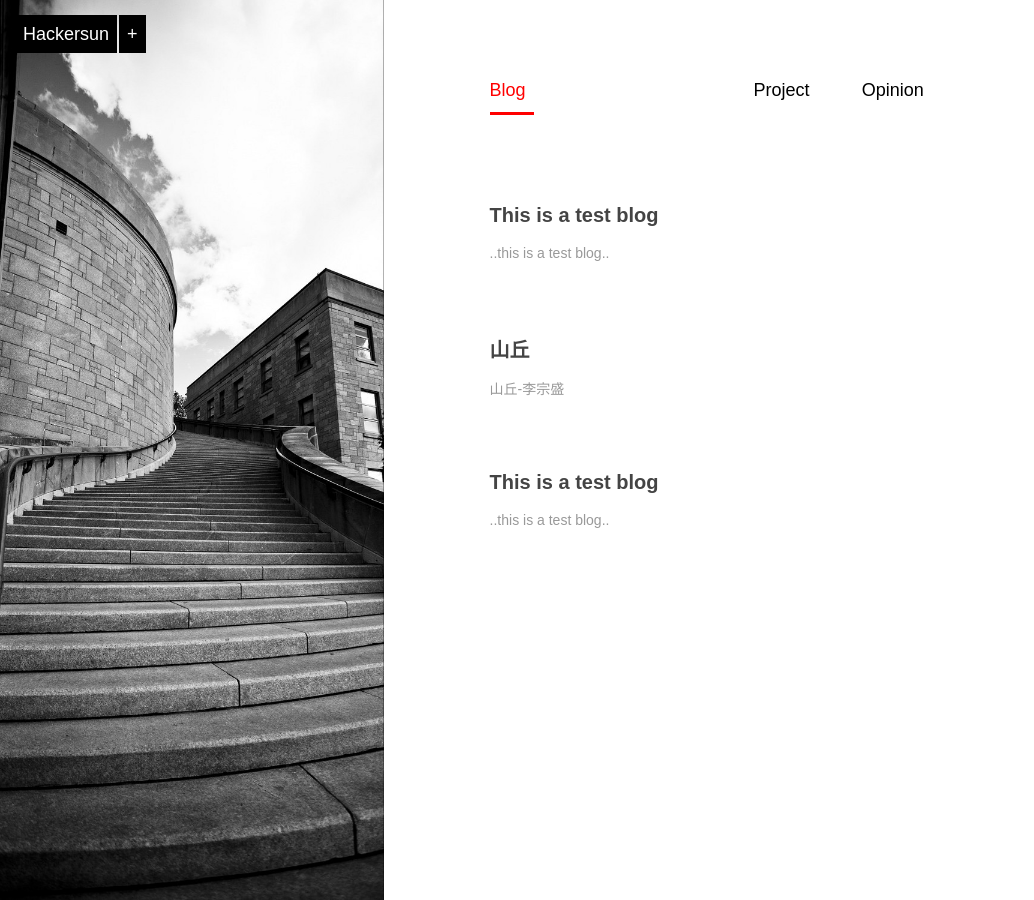
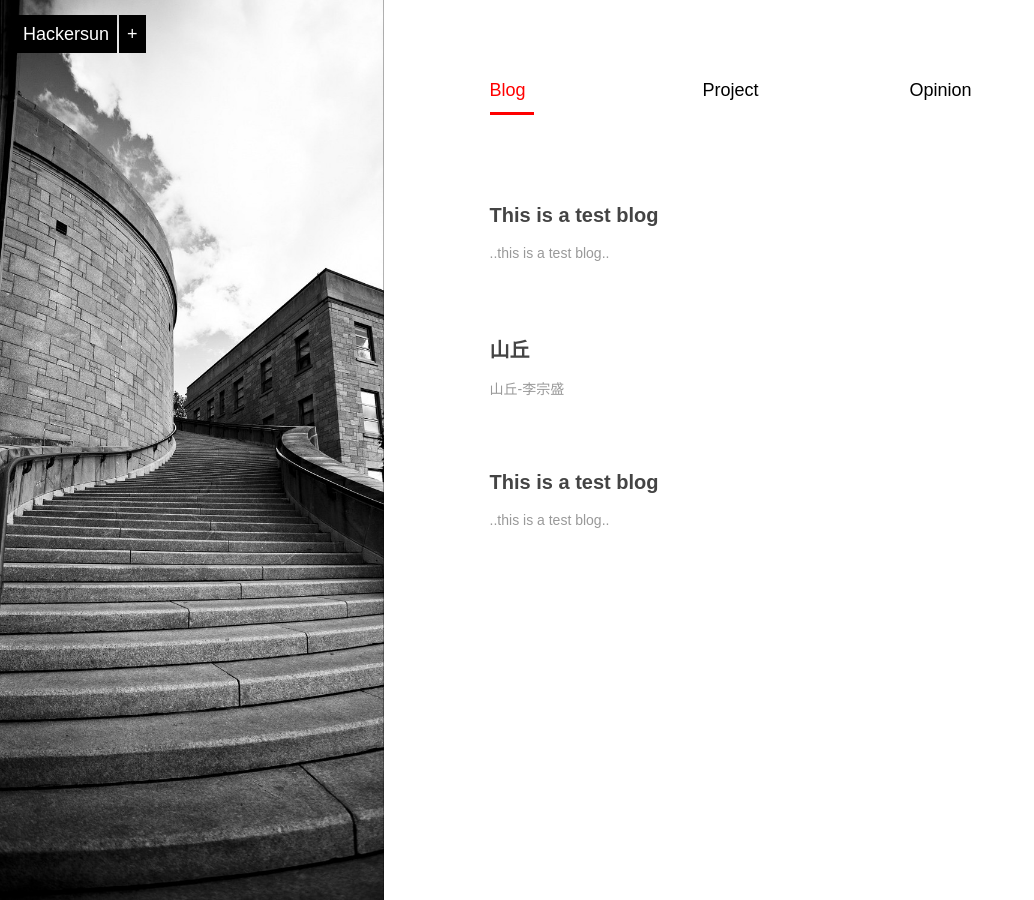
Before and after one commit to hackersun/hackersun.github.io, a Jekyll site: the page built from index.md, in a window 1280 px wide. Shown: the whole page, without its empty margins (0-1034 px from the left). Built offline with Jekyll 4.4.1, drawn with Linux system fonts in a browser that asks for light colours; Markdown is read by kramdown in place of the engine named in the settings.

Commit message:
Update index.md

```diff
--- a/index.md
+++ b/index.md
@@ -6,8 +6,8 @@
     <div class="section">
         <ul class="artical-cate">
             <li class="on"><a href="/"><span>Blog</span></a></li>
-            <li style="text-align:right"><a href="/project"><span>Project</span></a></li>
-            <li style="text-align:center"><a href="/opinion"><span>Opinion</span></a></li>
+            <li style="text-align:center"><a href="/project"><span>Project</span></a></li>
+            <li style="text-align:right"><a href="/opinion"><span>Opinion</span></a></li>
         </ul>
 
         <div class="cate-bar"><span id="cateBar"></span></div>
```
